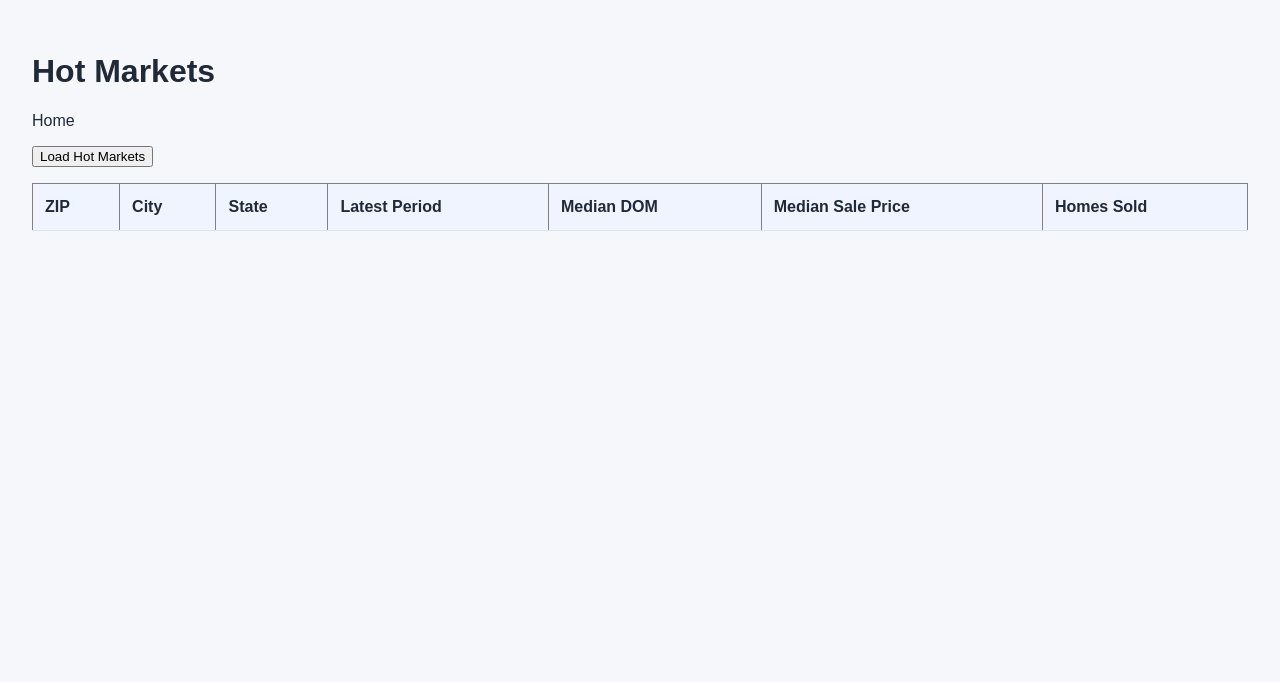
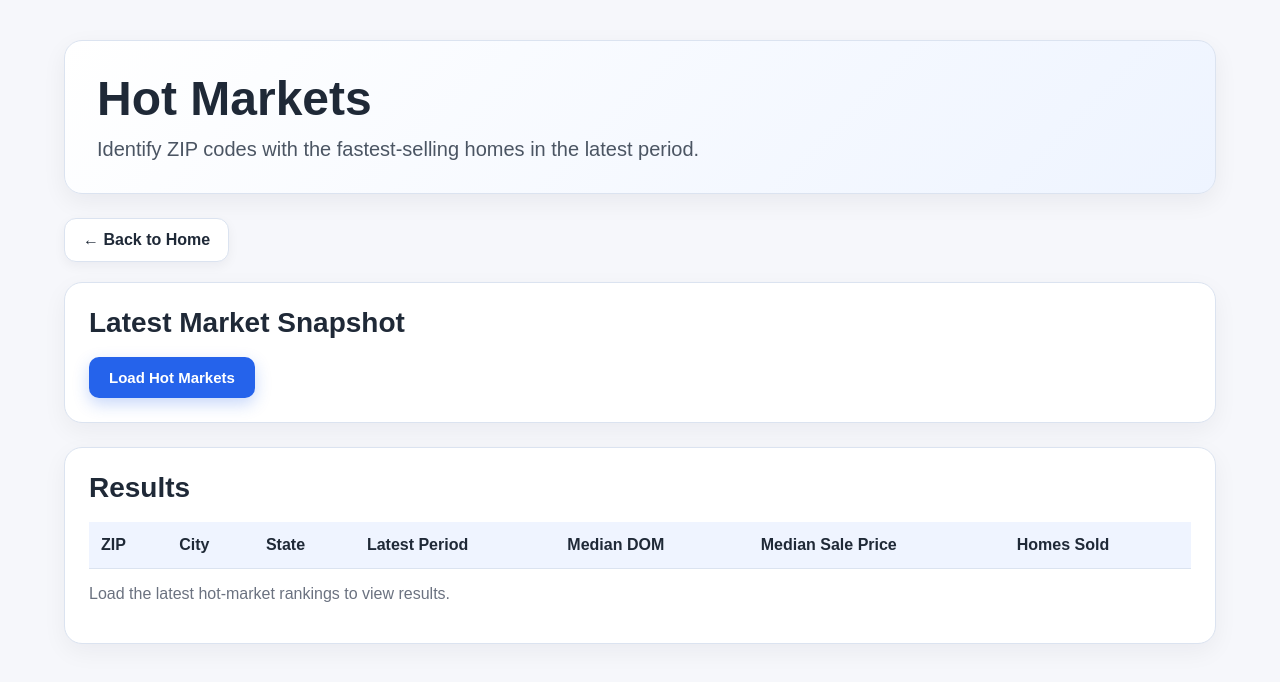
Before and after one commit to asiddaramanna/homebase, a Next.js app in the folder frontend/: page /hot-markets in a window 1280 px wide. Shown: the top 682 px of the page. Built offline with nearby package versions, Linux system fonts and the light colour scheme.

Commit message:
Update hot-markets.js

```diff
--- a/frontend/pages/hot-markets.js
+++ b/frontend/pages/hot-markets.js
@@ -6,19 +6,51 @@ export default function HotMarketsPage() {
 
   const handleLoad = async () => {
     const res = await fetch('http://127.0.0.1:8000/hot-markets')
-    setResults(await res.json())
+    const data = await res.json()
+    setResults(data)
+  }
+
+  const formatMoney = (value) => {
+    if (value == null) return ''
+    return `$${Number(value).toLocaleString()}`
   }
 
   return (
-    <div style={{ padding: '2rem', fontFamily: 'Arial' }}>
+    <div className="page">
+      <section className="hero">
         <h1>Hot Markets</h1>
-      <Link href="/">Home</Link>
+        <p>Identify ZIP codes with the fastest-selling homes in the latest period.</p>
+      </section>
 
-      <div style={{ marginTop: '1rem' }}>
-        <button onClick={handleLoad}>Load Hot Markets</button>
+      <div style={{ marginBottom: '20px' }}>
+        <Link href="/" className="navCard">← Back to Home</Link>
       </div>
 
-      <table border="1" cellPadding="8" style={{ borderCollapse: 'collapse', width: '100%', marginTop: '1rem' }}>
+      <section className="sectionCard" style={{ marginBottom: '24px' }}>
+        <h2 className="sectionTitle" style={{ fontSize: '28px' }}>Latest Market Snapshot</h2>
+        <button
+          onClick={handleLoad}
+          style={{
+            background: '#2563eb',
+            color: 'white',
+            border: 'none',
+            padding: '12px 20px',
+            borderRadius: '10px',
+            fontSize: '15px',
+            fontWeight: 600,
+            cursor: 'pointer',
+            boxShadow: '0 6px 16px rgba(37, 99, 235, 0.25)',
+          }}
+        >
+          Load Hot Markets
+        </button>
+      </section>
+
+      <section className="sectionCard">
+        <h2 className="sectionTitle" style={{ fontSize: '28px' }}>Results</h2>
+
+        <div className="tableWrap">
+          <table>
             <thead>
               <tr>
                 <th>ZIP</th>
@@ -38,12 +70,18 @@ export default function HotMarketsPage() {
                   <td>{row.state}</td>
                   <td>{row.latest_period}</td>
                   <td>{row.median_dom}</td>
-              <td>{row.median_sale_price}</td>
+                  <td>{formatMoney(row.median_sale_price)}</td>
                   <td>{row.homes_sold}</td>
                 </tr>
               ))}
             </tbody>
           </table>
         </div>
+
+        {results.length === 0 && (
+          <p style={{ marginTop: '16px', color: '#6b7280' }}>Load the latest hot-market rankings to view results.</p>
+        )}
+      </section>
+    </div>
   )
 }
```
Lines whose indentation alone changed are shown as unchanged.
